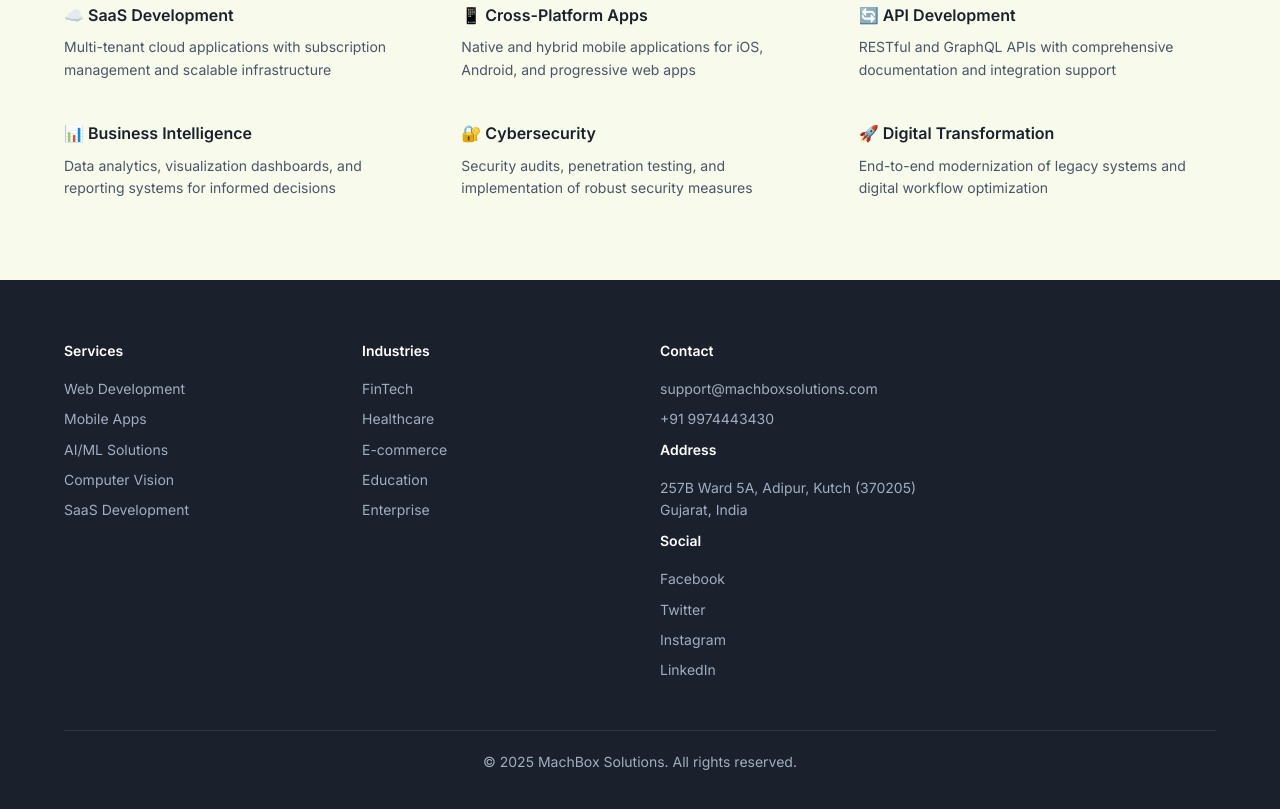
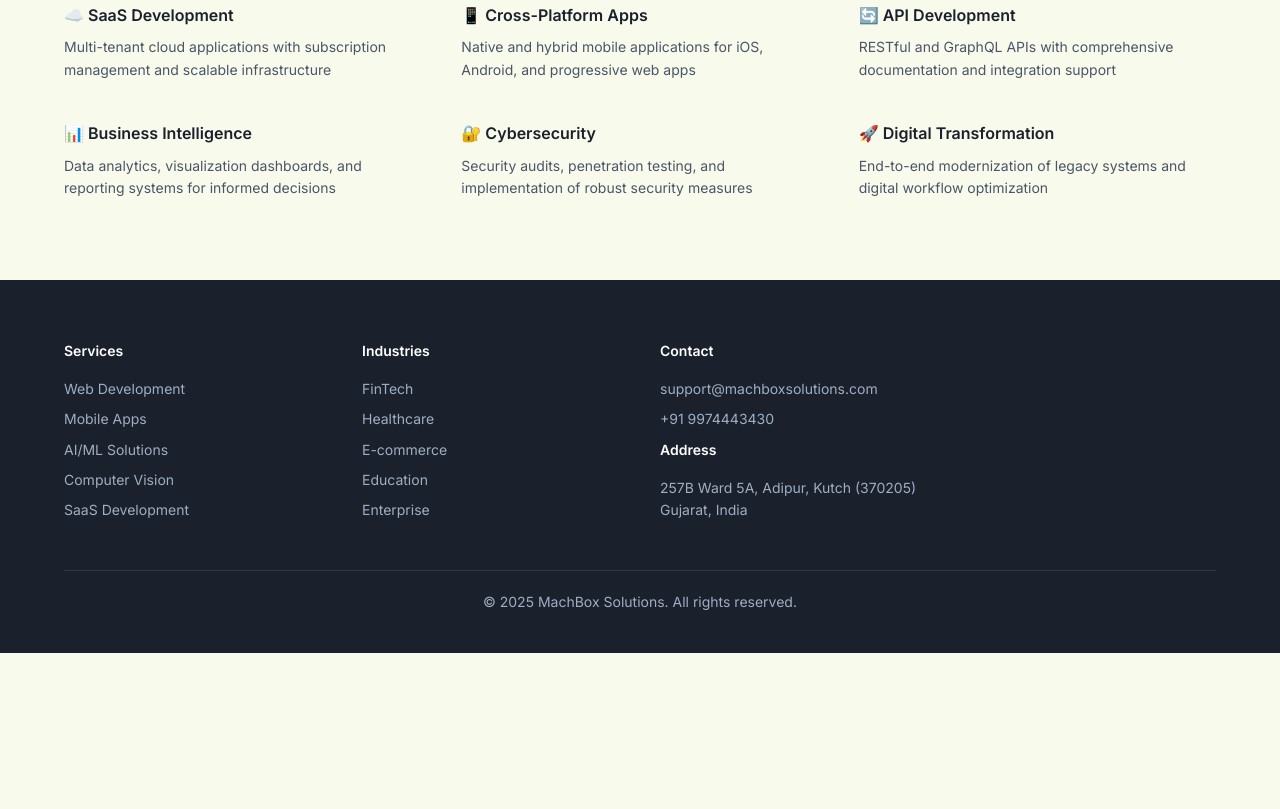
Before and after one commit to xXMohitXx/machboxsolutions, a plain HTML site: page index.html in a window 1280 px wide. Shown: the part 5425-6234 px from the top of the page. After the commit the page ends 6078 px from the top, so only its background shows below. Drawn offline with Linux system fonts and the light colour scheme.

Commit message:
updated socials

```diff
--- a/index.html
+++ b/index.html
@@ -467,11 +467,7 @@
                     <a href="tel:+91 9974443430">+91 9974443430</a>
                     <h4>Address</h4>
                     <a>257B Ward 5A, Adipur, Kutch (370205)<br> Gujarat, India</a>
-                    <h4>Social</h4>
-                    <a href="#">Facebook</a>
-                    <a href="#">Twitter</a>
-                    <a href="#">Instagram</a>
-                    <a href="#">LinkedIn</a>
+
                 </div>
             </div>
             <div class="footer-bottom">
```
